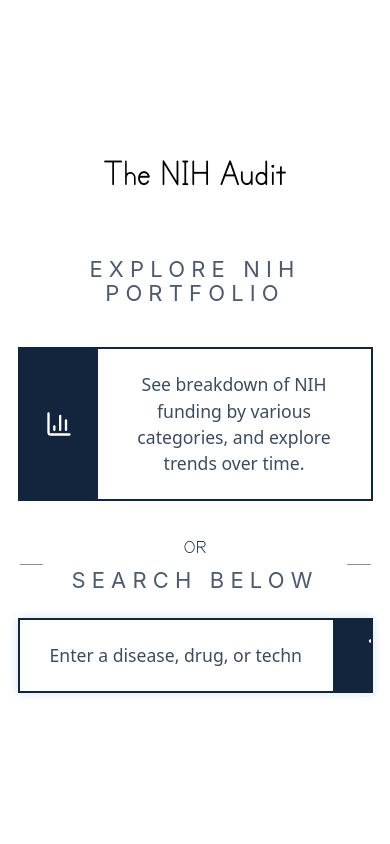
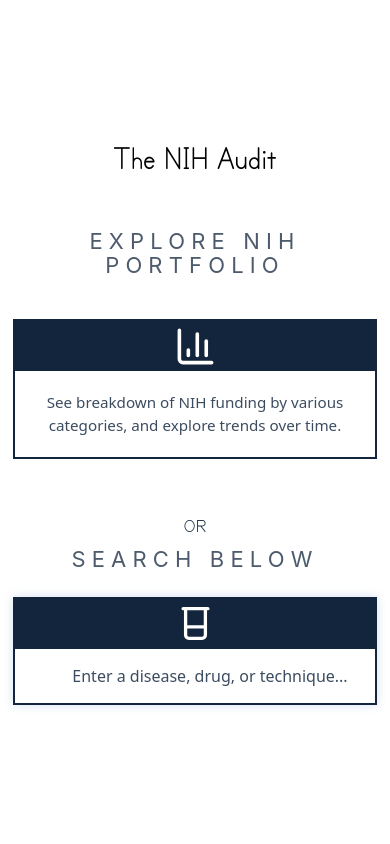
Before and after one commit to pradeepbugga/NIH_Portfolio_Analytics, a FastAPI app: page / in a window 390 px wide. Run offline with FastAPI, Linux system fonts and the light colour scheme; parts of the project's set-up code (start-up, migrations or seed data) failed here and were passed over.

Commit message:
synced the search bar and home bar

```diff
--- a/app/static/css/styles_v12.css
+++ b/app/static/css/styles_v12.css
@@ -125,8 +125,8 @@ body.landing {
 }
 
 .home-card-icon svg {
-    width: 28px;
-    height: 28px;
+    width: 43px;
+    height: 43px;
 
     stroke: white;
 }
@@ -147,9 +147,6 @@ body.landing {
 
     opacity: 0.82;
 }
-
-
-
 
 
 
@@ -208,58 +205,13 @@ body.landing {
 }
 
 
-
-
-
-
-
-
-
-
-
-
-
-
-.header-content {
-    display: flex;
-    justify-content: space-between;
-    align-items: center;
-    width: 95%;
-    /* Use percentage to ensure it hits the edges */
-    max-width: 1400px;
-    margin: 0 auto;
-}
-
-.header-left {
-    flex: 0 1 auto;
-    /* Don't force it to grow; let it take only what it needs */
-}
-
-.results-header {
-    width: 100%;
-    border-bottom: 1px solid #eee;
-    padding: 15px 0;
-}
-
-.results-header .logo {
-    font-size: 40px;
-    /* Much smaller than the 64px landing page version */
-    margin-bottom: 0;
-    /* Remove that 24px bottom margin from your landing style */
-    margin-left: 20px;
-    white-space: nowrap;
-    /* Keep it on one line */
-}
-
-
-
-
+/* ---------------------- SEARCH BAR STYLES ---------------------- */
 
 /* The form itself acts as the search bar wrapper */
 .search-form {
     display: flex;
     width: 100%;
-    max-width: 1200px;
+    max-width: 920px;
     border: 2px solid #12253d;
     border-radius: 0px;
     overflow: hidden;
@@ -300,10 +252,10 @@ body.landing {
 
 .search-button {
     margin: -2px -2px -2px 0;
+    width: 78px;
     background: #12253d;
     color: white;
     border: none;
-    padding: 0 30px;
     cursor: pointer;
     display: flex;
     align-items: center;
@@ -311,6 +263,7 @@ body.landing {
     transition: background 0.2s;
     align-self: stretch;
     border-radius: 0;
+    flex-shrink: 0;
 }
 
 .search-button:hover {
@@ -319,8 +272,9 @@ body.landing {
 
 /* icon sizing */
 .search-button svg {
-    width: 40px;
-    height: 40px;
+    width: 33px;
+    height: 33px;
+    transform: scale(1.2);
 }
 
 /* Loading animation for the search button */
@@ -340,6 +294,43 @@ body.landing {
     /* Prevents double-clicks */
     opacity: 0.7;
 }
+
+
+
+/* ---------------------- RESULTS PAGE STYLES ---------------------- */
+
+.header-content {
+    display: flex;
+    justify-content: space-between;
+    align-items: center;
+    width: 95%;
+    /* Use percentage to ensure it hits the edges */
+    max-width: 1400px;
+    margin: 0 auto;
+}
+
+.header-left {
+    flex: 0 1 auto;
+    /* Don't force it to grow; let it take only what it needs */
+}
+
+.results-header {
+    width: 100%;
+    border-bottom: 1px solid #eee;
+    padding: 15px 0;
+}
+
+.results-header .logo {
+    font-size: 40px;
+    /* Much smaller than the 64px landing page version */
+    margin-bottom: 0;
+    /* Remove that 24px bottom margin from your landing style */
+    margin-left: 20px;
+    white-space: nowrap;
+    /* Keep it on one line */
+}
+
+
 
 .query-title {
     font-family: "primer", serif;
@@ -946,37 +937,75 @@ body.landing {
     height: 700px;
 }
 
-@media (max-width: 1100px) {
+@media (max-width: 768px) {
 
-    .portfolio-header-layout,
-    .ontology-section,
-    #grant-results-layout,
-    .portfolio-split-layout {
+    /* 1. Stop centering everything vertically so it can scroll */
+    body.landing {
+        height: auto;
+        display: block;
+    }
 
+    .center-container {
+        min-height: 100vh;
+        padding: 40px 15px;
+        width: 100%;
+    }
+
+    /* 2. Fix the Logo size (it's a bit small in the screenshot) */
+    .logo {
+        font-size: 2.5rem;
+        margin-bottom: 40px;
+    }
+
+    /* 3. Stack the Home Card (Icon on top of text) */
+    .home-card {
         flex-direction: column;
     }
 
-    .portfolio-right-pane,
-    .portfolio-left-pane,
-    .ontology-left-pane,
-    .ontology-right-pane {
-
+    .home-card-icon {
         width: 100%;
-
-        padding: 0;
-
-        border: none;
+        height: 50px;
+        /* Gives the icon a dedicated blue header row */
     }
 
-    #categoryChart,
-    #ontologyChart {
-
-        height: 500px;
+    .home-card-content {
+        padding: 20px 15px;
+        font-size: 0.95rem;
+        /* Slightly smaller to fit more words per line */
     }
 
-    .portfolio-title,
-    .query-title {
+    /* 4. Stack the Search Bar (Icon on top of Input) */
+    .search-form {
+        flex-direction: column;
+        border: 2px solid #12253d;
+    }
 
-        font-size: clamp(2.5rem, 8vw, 4rem);
+    /* Move the button to the TOP to match the card layout style */
+    .search-button {
+        order: -1;
+        width: 100%;
+        height: 50px;
+        margin: 0;
+        border-bottom: 2px solid #12253d;
+        /* Separator line */
+    }
+
+    .search-form input {
+        width: 100%;
+        padding: 15px;
+        text-align: center;
+        font-size: 1rem;
+    }
+
+    /* 5. Clean up the Divider */
+    .search-divider {
+        max-width: 100%;
+        gap: 15px;
+        margin-top: 20px;
+    }
+
+    .divider-line {
+        display: none;
+        /* Hide lines on mobile to save horizontal space */
     }
 }
```
